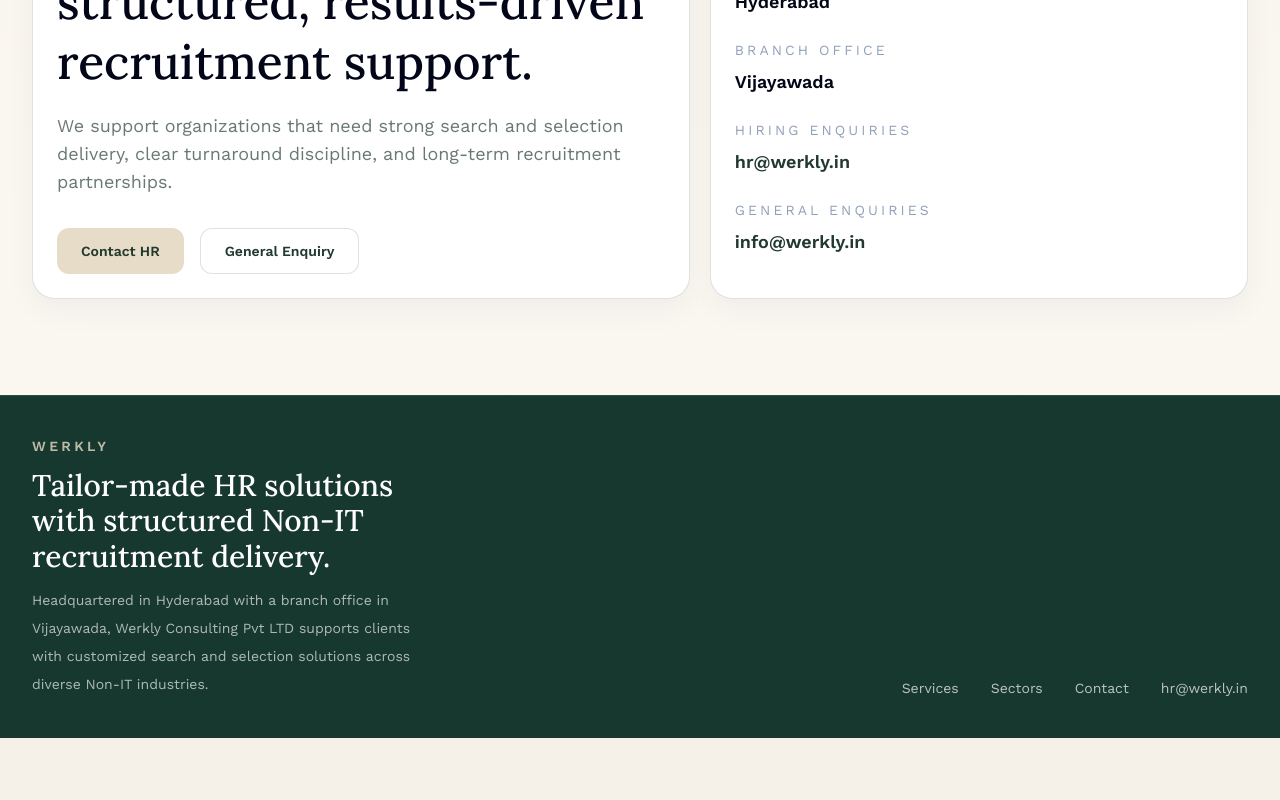
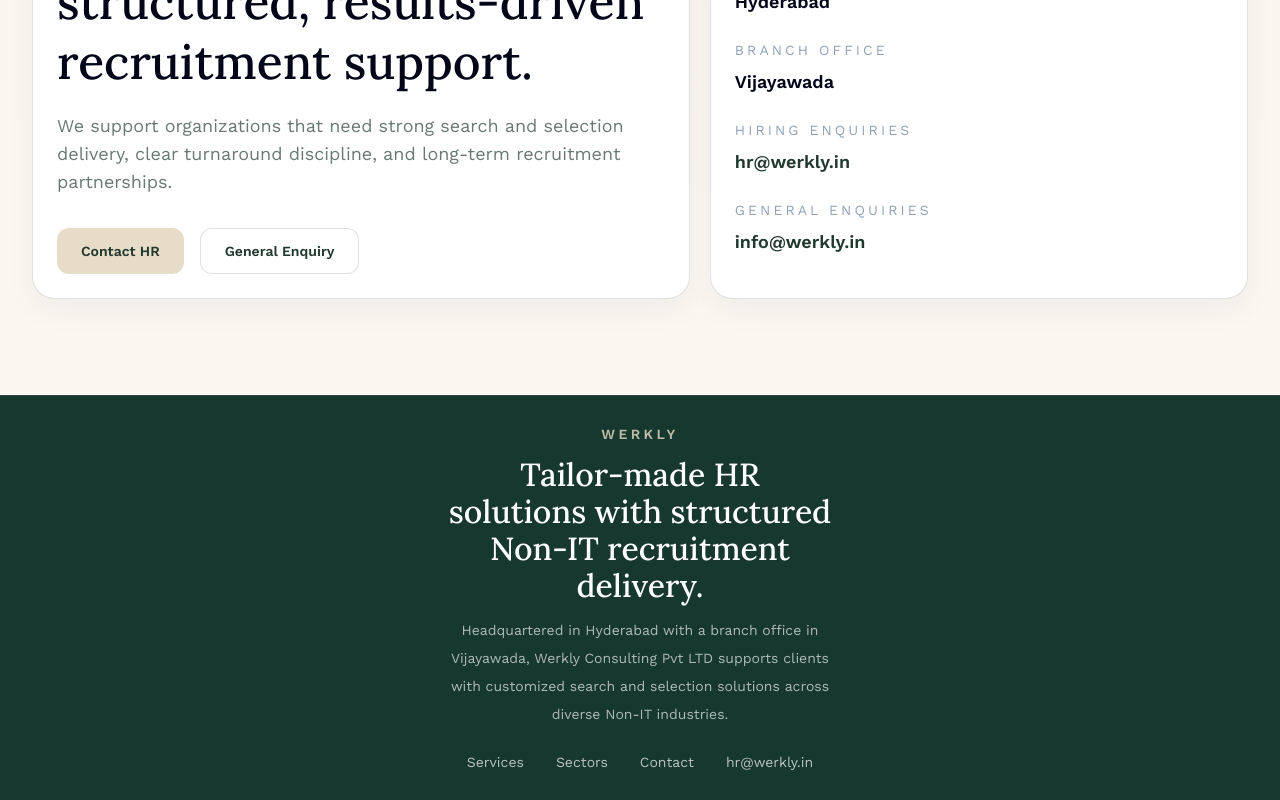
Before and after one commit to djkreddys-cmyk/Werkly, a Next.js app: page / in a window 1280 px wide. Shown: the part 3677-4477 px from the top of the page. Before the commit the page ends 4415 px from the top, so only its background shows below. Built offline with nearby package versions, Linux system fonts and the light colour scheme.

Commit message:
Center footer content and reduce footer height

```diff
--- a/components/site-footer.tsx
+++ b/components/site-footer.tsx
@@ -7,20 +7,19 @@ const quickLinks = [
 export function SiteFooter() {
   return (
     <footer className="border-t border-white/10 bg-[var(--color-dark)] text-white">
-      <div className="mx-auto grid w-full max-w-7xl gap-8 px-5 py-10 sm:px-8 lg:grid-cols-[0.9fr_1.1fr] lg:items-end">
-        <div className="max-w-[26rem] space-y-3">
+      <div className="mx-auto flex w-full max-w-7xl flex-col items-center gap-6 px-5 py-7 text-center sm:px-8">
+        <div className="max-w-[24rem] space-y-3">
           <p className="text-sm font-semibold uppercase tracking-[0.24em] text-[var(--color-accent)]/80">
             Werkly
           </p>
-          <h2 className="max-w-[24rem] font-[family-name:var(--font-display)] text-3xl leading-[1.18] text-white">
+          <h2 className="font-[family-name:var(--font-display)] text-[2rem] leading-[1.16] text-white">
             Tailor-made HR solutions with structured Non-IT recruitment delivery.
           </h2>
-          <p className="max-w-[24rem] text-sm leading-7 text-white/65">
+          <p className="text-sm leading-7 text-white/65">
             Headquartered in Hyderabad with a branch office in Vijayawada, Werkly Consulting Pvt LTD supports clients with customized search and selection solutions across diverse Non-IT industries.
           </p>
         </div>
-        <div className="flex items-end justify-start lg:justify-end">
-          <div className="flex flex-wrap items-center gap-x-8 gap-y-3 text-sm text-white/70 lg:justify-end">
+        <div className="flex flex-wrap items-center justify-center gap-x-8 gap-y-3 text-sm text-white/70">
           {quickLinks.map((item) => (
             <a key={item.href} href={item.href} className="transition hover:text-white">
               {item.label}
@@ -31,7 +30,6 @@ export function SiteFooter() {
           </a>
         </div>
       </div>
-      </div>
     </footer>
   );
 }
```
Lines whose indentation alone changed are shown as unchanged.
